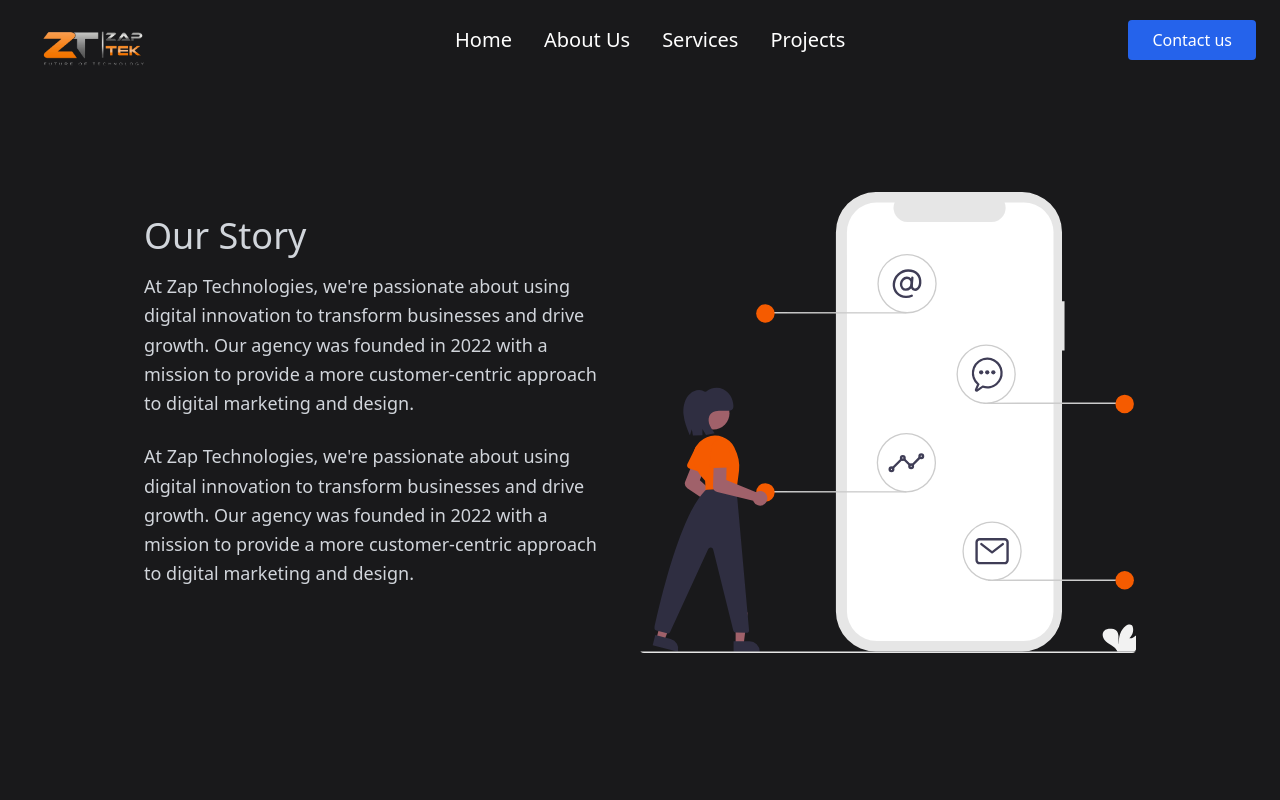
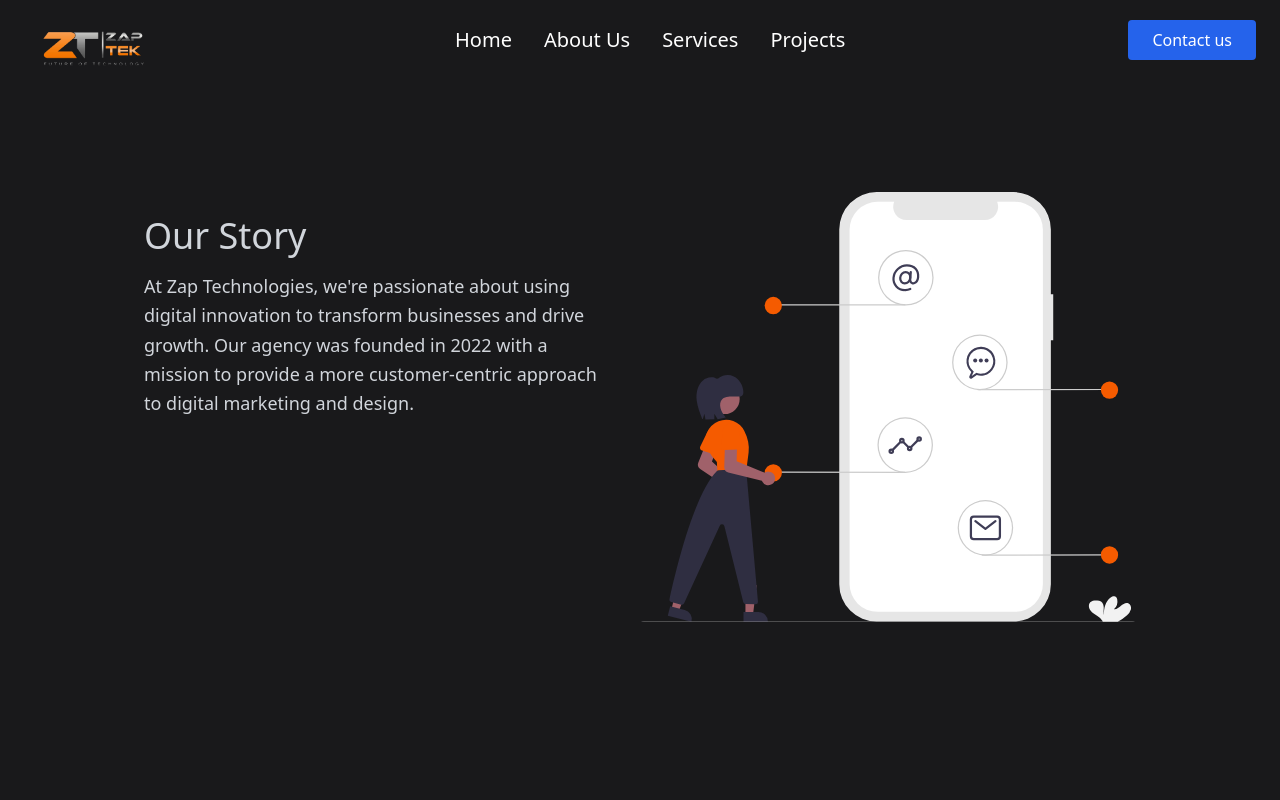
Before and after one commit to Sam-Tech-Ideas/orgsite, a React (Vite) app: page /about in a window 1280 px wide. Shown: the top 800 px of the page. Built offline with nearby package versions, Linux system fonts and the light colour scheme.

Commit message:
Update Aboutus.jsx

```diff
--- a/src/components/Aboutus.jsx
+++ b/src/components/Aboutus.jsx
@@ -17,12 +17,7 @@ const Aboutus = () => {
                 was founded in 2022 with a mission to provide a more
                 customer-centric approach to digital marketing and design.
               </p>
-              <p class="mb-8 leading-relaxed text-lg py-2">
-                At Zap Technologies, we're passionate about using digital
-                innovation to transform businesses and drive growth. Our agency
-                was founded in 2022 with a mission to provide a more
-                customer-centric approach to digital marketing and design.
-              </p>
+
             </div>
             <img
               alt="ecommerce"
```
